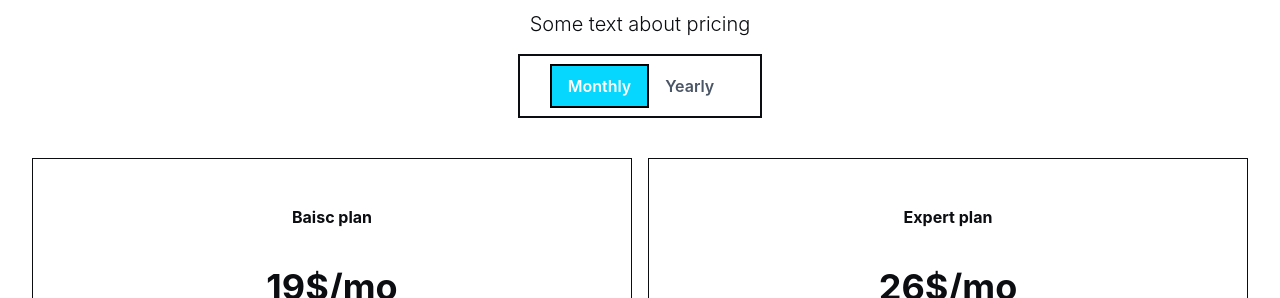
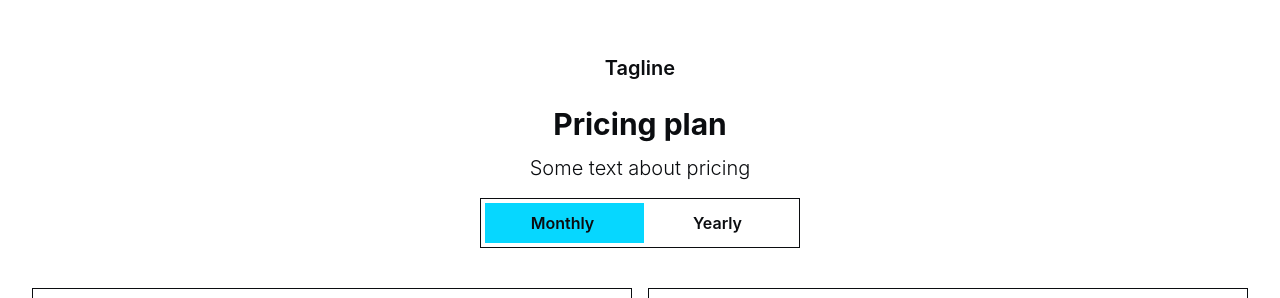
Before and after one commit to Zetchu/FinalProjectProgrammingInteracitivty, a React (Vite) app in the folder final-project/: page / in a window 1280 px wide. Shown: the part 1471-1769 px from the top of the page. Built offline with nearby package versions, Linux system fonts and the light colour scheme.

Commit message:
added motion on pricing button and on features fade in on entering view

```diff
--- a/final-project/src/components/Images.jsx
+++ b/final-project/src/components/Images.jsx
@@ -1,10 +1,42 @@
-import React from 'react';
+import React, { useEffect, useRef } from 'react';
 
 function Images() {
+  const gridRef = useRef(null);
+
+  useEffect(() => {
+    const nodes = gridRef.current?.querySelectorAll('[data-fade]');
+    if (!nodes?.length) return;
+
+    const io = new IntersectionObserver(
+      (entries) => {
+        entries.forEach((entry) => {
+          if (entry.isIntersecting) {
+            entry.target.classList.add('is-visible');
+            io.unobserve(entry.target);
+          }
+        });
+      },
+      { threshold: 0.15, rootMargin: '0px 0px -5% 0px' }
+    );
+
+    nodes.forEach((node, i) => {
+      node.style.transitionDelay = `${i * 120}ms`;
+      io.observe(node);
+    });
+
+    return () => io.disconnect();
+  }, []);
+
   return (
-    <section className=' py-20 sm:py-24 lg:py-2'>
-      <div className='grid lg:grid-cols-2 md:grid-cols-1 text-left'>
-        <div className='mx-[6%]'>
+    <section className=' py-20 sm:py-24 lg:py-20'>
+      <div
+        className='grid lg:grid-cols-2 md:grid-cols-1 text-left'
+        ref={gridRef}
+      >
+        <div
+          className='mx-[6%] fade-item'
+          data-fade
+        >
           <img
             className='border-1 md:h-[60%] '
             src='https://img.freepik.com/premium-vector/futuristic-background-concept_23-2148473541.jpg'
@@ -20,7 +52,7 @@ function Images() {
           <button
             href='#'
             type='button'
-            className=' inline-flex items-center  gap-2 font-semibold my-4'
+            className=' group inline-flex items-center  gap-2 font-semibold my-4'
           >
             See more
             <svg
@@ -38,7 +70,10 @@ function Images() {
           </button>
         </div>
 
-        <div className='mx-[6%]'>
+        <div
+          className='mx-[6%] fade-item'
+          data-fade
+        >
           <img
             className='border-1 md:h-[60%]'
             src='https://www.creativefabrica.com/wp-content/uploads/2021/09/14/Abstract-futuristic-blue-background-Graphics-17251979-1.jpg'
@@ -54,7 +89,7 @@ function Images() {
           <button
             type='button'
             href='#'
-            className=' inline-flex items-center gap-2 font-semibold  my-4'
+            className=' group inline-flex items-center gap-2 font-semibold  my-4'
           >
             See more
             <svg
--- a/final-project/src/components/Pricing.jsx
+++ b/final-project/src/components/Pricing.jsx
@@ -10,38 +10,37 @@ function Pricing() {
       <h1 className='text-3xl font-bold'>Pricing plan</h1>
       <p className='text-xl font-light mt-3 mb-4'>Some text about pricing</p>
 
-      {/* BOXES */}
-      <div className=' border-2 p-2 flex lg:w-[20%] md:w-[40%] mx-auto '>
-        <div className=' flex items-center justify-center mx-auto '>
+      {/* TOGGLE */}
+      <div className='mx-auto w-[min(320px,90%)]'>
+        <div className=' relative border p-1 '>
+          <span
+            className={`absolute inset-y-1 left-1 w-1/2  bg-[var(--color-accent)] transition-transform duration-300 ease-out`}
+            style={{
+              transform:
+                active === 'yearly' ? 'translateX(95%)' : 'translateX(0%)',
+            }}
+            aria-hidden='true'
+          />
+          <div className='relative grid grid-cols-2'>
             <button
-            className={`px-4 py-2 font-semibold transition
-            ${
-              active === 'monthly'
-                ? 'bg-accent text-white border-2 border-black'
-                : 'bg-transparent text-gray-600'
-            }
+              type='button'
+              className={`z-10 px-4 py-2 font-semibold
+
           `}
               onClick={() => setActive('monthly')}
             >
               Monthly
             </button>
             <button
-            className={`px-4 py-2 font-semibold transition
-            ${
-              active === 'yearly'
-                ? 'bg-accent text-white border-2 border-black'
-                : 'bg-transparent text-gray-600'
-            }
-          `}
+              className={`z-10 px-4 py-2 font-semibold `}
               onClick={() => setActive('yearly')}
             >
               Yearly
             </button>
-
-          {/* <div className='border-1'>Monthly</div>
-          <div className='border-1'>Yearly</div> */}
           </div>
         </div>
+      </div>
+      {/* BOXES */}
       <div className='grid sm:grid-cols-1 md:grid-cols-2 lg:grid-cols-2 gap-4 mt-10  items-stretch'>
         <PricingBox
           price={active === 'monthly' ? '19$/mo' : '190$/mo'}
--- a/final-project/src/index.css
+++ b/final-project/src/index.css
@@ -93,3 +93,12 @@
   pointer-events: none;
   z-index: -1;
 }
+
+@layer utilities {
+  .fade-item {
+    @apply opacity-0 translate-y-2 transition-all duration-500 ease-out will-change-transform;
+  }
+  .fade-item.is-visible {
+    @apply opacity-100 translate-y-0;
+  }
+}
```
Lines whose indentation alone changed are shown as unchanged.
